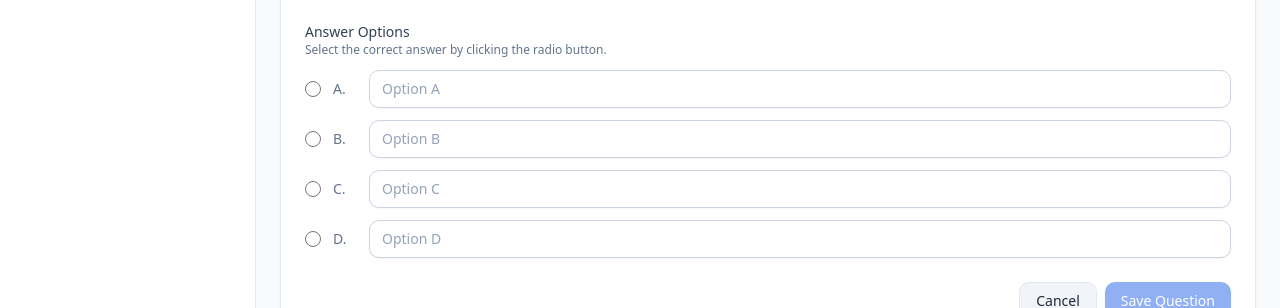
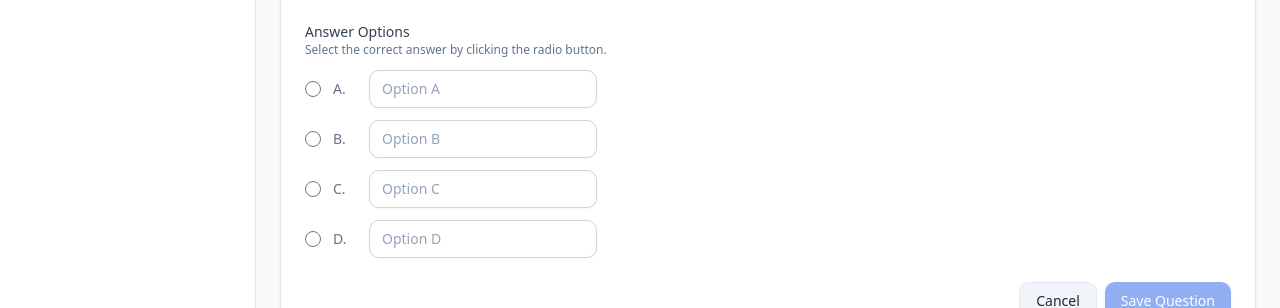
Before and after one commit to iamhananbaig/test_portal, a React (Vite) app in the folder frontend/: page /admin/questions/new in a window 1280 px wide. Shown: the part 390-698 px from the top of the page. Built offline with nearby package versions, Linux system fonts and the light colour scheme; no server answers; sample sign-in values are in the browser's storage.

Commit message:
refactor: use shared Input component for MCQ options in QuestionForm

```diff
--- a/frontend/src/pages/admin/QuestionForm.tsx
+++ b/frontend/src/pages/admin/QuestionForm.tsx
@@ -190,12 +190,11 @@ export default function QuestionForm() {
                       className="h-4 w-4 text-primary-600 border-slate-300 focus:ring-primary-500"
                     />
                     <span className="w-6 text-sm font-medium text-slate-500">{opt.label}.</span>
-                    <input
-                      type="text"
+                    <Input
                       value={opt.text}
                       onChange={(e) => updateOptionText(i, e.target.value)}
-                      className="flex-1 rounded-lg border border-slate-300 bg-white px-3 py-2 text-sm text-slate-900 shadow-xs placeholder:text-slate-400 focus:border-primary-500 focus:ring-1 focus:ring-primary-500"
                       placeholder={`Option ${opt.label}`}
+                      className="flex-1"
                     />
                   </div>
                 ))}
```
